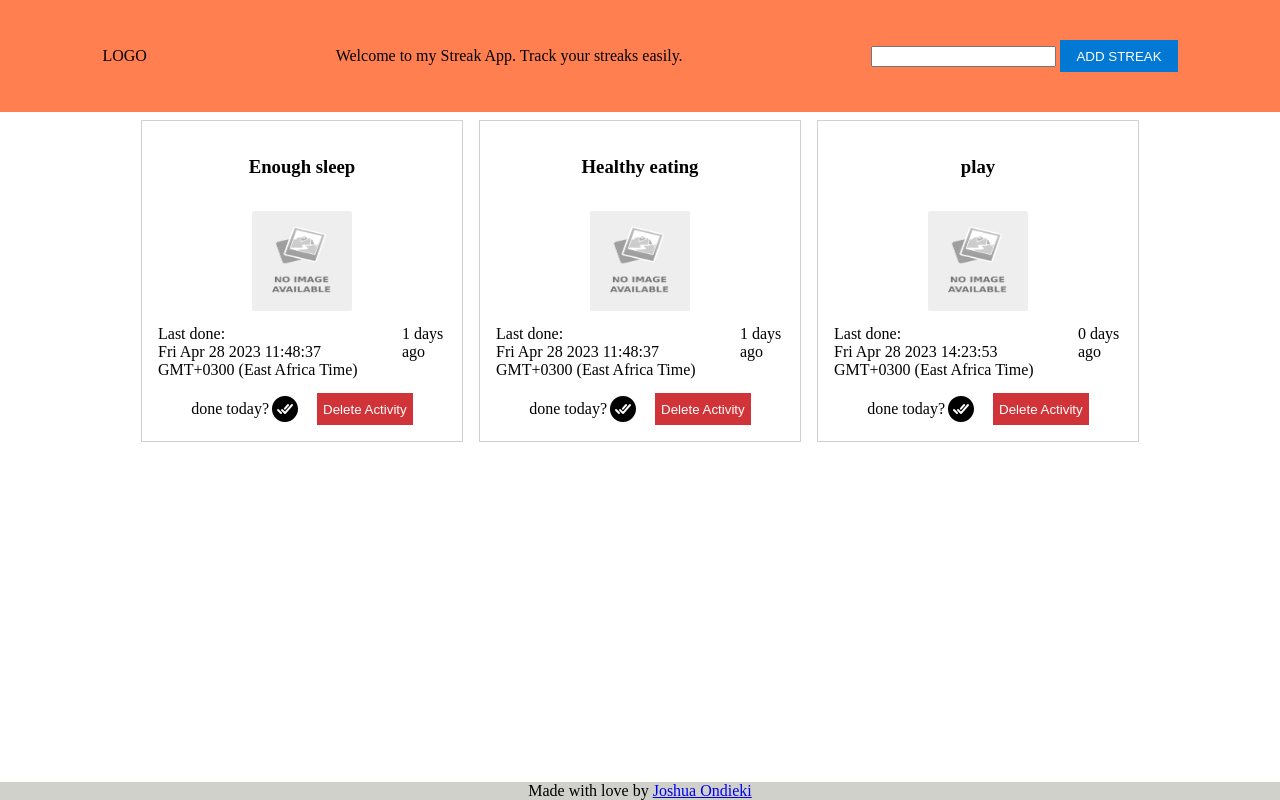
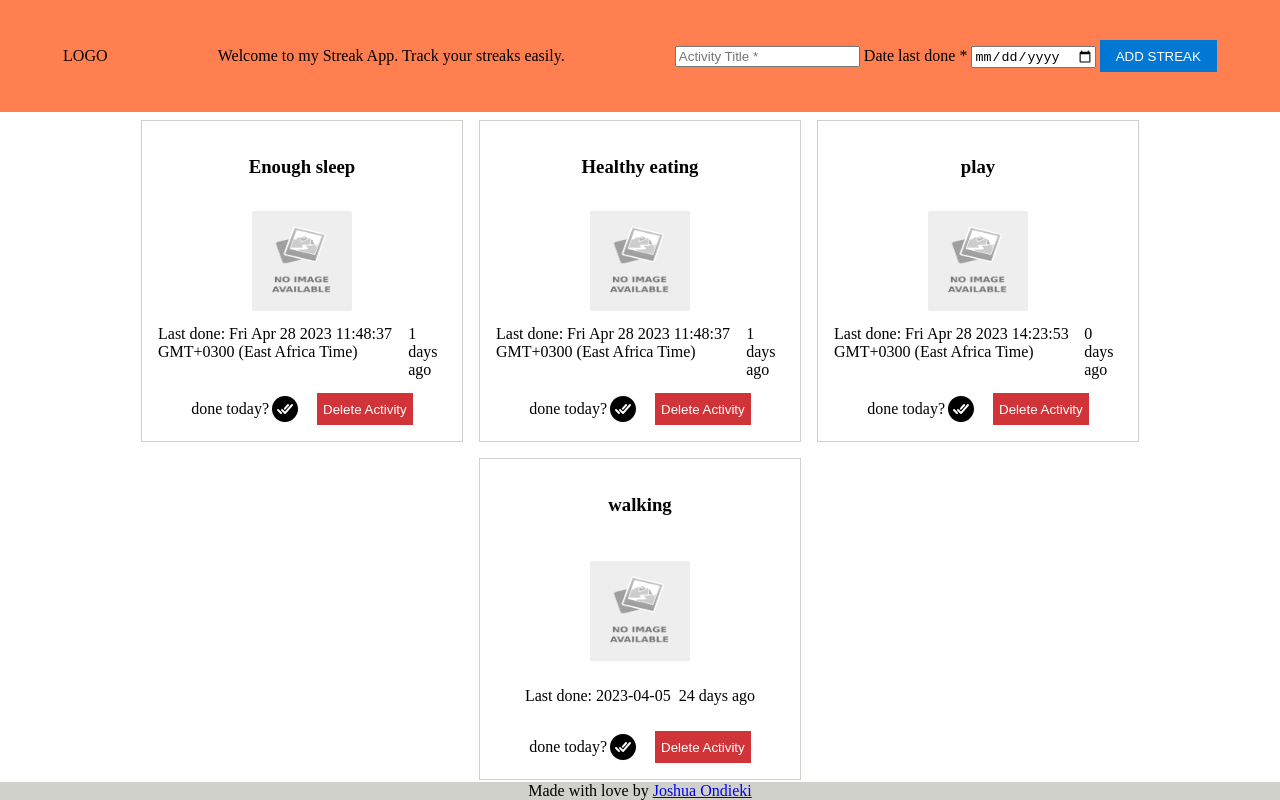
Before and after one commit to JoshuaOndieki/streaks, a website with bundled scripts: page index.html in a window 1280 px wide. Built offline with nearby package versions, Linux system fonts and the light colour scheme; data requests are answered from the project's data file.

Commit message:
Allow users to add date last done for new activity

```diff
--- a/db.json
+++ b/db.json
@@ -17,6 +17,12 @@
       "img": "",
       "timestamp": "Fri Apr 28 2023 14:23:53 GMT+0300 (East Africa Time)",
       "id": 3
+    },
+    {
+      "title": "walking",
+      "img": "",
+      "timestamp": "2023-04-05",
+      "id": 4
     }
   ]
 }
--- a/index.html
+++ b/index.html
@@ -12,7 +12,9 @@
         <div id="logo">LOGO</div>
         <div id="app-description">Welcome to my Streak App. Track your streaks easily.</div>
         <form action="" method="post" id="add-streak-form">
-            <input type="text" name="new-activity-title" id="new-activity-title">
+            <input type="text" name="new-activity-title" id="new-activity-title" placeholder="Activity Title *">
+            <label for="new-activity-date">Date last done *</label>
+            <input type="date" name="new-activity-date" id="new-activity-date">
             <button id="add-streak" type="submit">ADD STREAK</button>
         </form>
     </header>
--- a/src/app.ts
+++ b/src/app.ts
@@ -21,7 +21,7 @@ class Activity{
                     <div class="activity-image-div"><img src="${imgSrc}" alt="no image placeholder" class="activity-image"></div>
                     <div class="activity-details">
                         <div class="activity-timestamp">
-                            <div class="activity-timestamp-date">Last done: </br> ${activity.timestamp}</div>
+                            <div class="activity-timestamp-date">Last done: ${activity.timestamp}</div>
                             <div class="activity-timestamp-days">${days} days ago</div>
                         </div>
                     </div>
@@ -107,6 +107,7 @@ let addStreakForm = document.getElementById('add-streak-form') as HTMLFormElemen
 addStreakForm.addEventListener('submit', (e)=>{
     e.preventDefault()
     let newActivityTitle = document.getElementById('new-activity-title') as HTMLInputElement
+    let newActivityDate = document.getElementById('new-activity-date') as HTMLInputElement
     // let date = new Date();
 
     // let day = date.getDate().toString();
@@ -116,9 +117,22 @@ addStreakForm.addEventListener('submit', (e)=>{
     let activity:IActivity = {
         title: newActivityTitle.value,
         img: "",
-        timestamp: `${(new Date()).toString()}`
+        timestamp: newActivityDate.value
     }
     new Activity().addActivity(activity)
 })
 
+
+let dateInput = document.getElementById('new-activity-date') as HTMLInputElement
+
+console.log(dateInput.value);
+
+dateInput.addEventListener('change', ()=> {
+    console.log(dateInput.value);
+    console.log(new Date(dateInput.value));
+
+
+})
+
+
 App.render()
```
